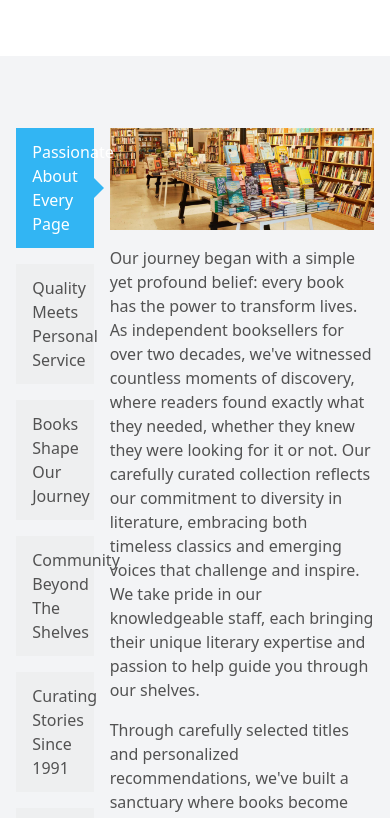
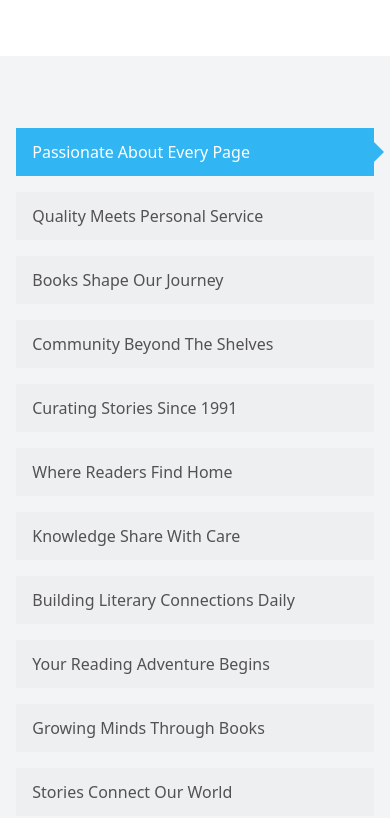
Before and after one commit to emmanuel-cruz-dev/literarium, a React (Vite) app: page /about in a window 390 px wide. Shown: the part 2380-3198 px from the top of the page. Built offline with nearby package versions, Linux system fonts and the light colour scheme.

Commit message:
AboutTabs responsive

```diff
--- a/src/components/routes/about/AboutTabs.tsx
+++ b/src/components/routes/about/AboutTabs.tsx
@@ -133,8 +133,8 @@ const TabsRender: FC<TabsRenderProps> = ({ arr }) => {
   };
 
   return (
-    <article className="grid grid-cols-4 gap-4" key={activeTab}>
-      <div className="flex col-span-1 flex-col gap-4">
+    <article className="grid md:grid-cols-4 gap-4" key={activeTab}>
+      <div className="flex md:col-span-1 flex-col gap-4">
         {arr.map((tab) => (
           <button
             className={`btn__accent-color__hover ${
@@ -147,7 +147,7 @@ const TabsRender: FC<TabsRenderProps> = ({ arr }) => {
           </button>
         ))}
       </div>
-      <div className="col-span-3 flex flex-col gap-4 items-center">
+      <div className="md:col-span-3 flex flex-col gap-4 items-center">
         <img className="w-full" src={arr[activeTab].img} alt="img" />
         <div className="flex flex-col gap-4">
           <p>{arr[activeTab].text1}</p>
```
